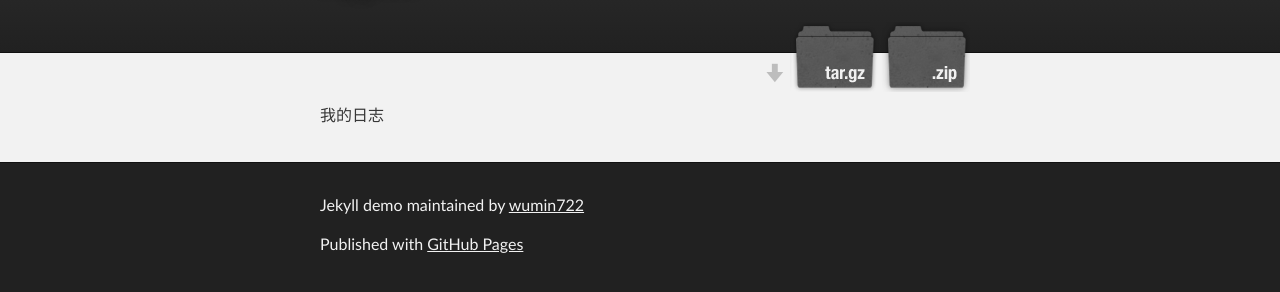
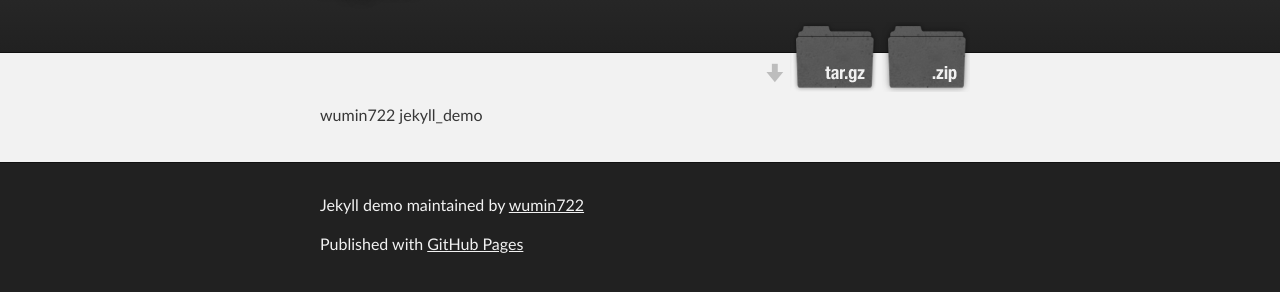
Before and after one commit to wumin722/jekyll_demo, a Jekyll site: the page index.html, which Jekyll copies as it is, in a window 1280 px wide. Shown: the part 157-449 px from the top of the page. Built offline with Jekyll 4.4.1, drawn with Linux system fonts in a browser that asks for light colours; Markdown is read by kramdown in place of the engine named in the settings.

Commit message:
Update index.html

```diff
--- a/index.html
+++ b/index.html
@@ -31,7 +31,7 @@
     <!-- MAIN CONTENT -->
     <div id="main_content_wrap" class="outer">
       <section id="main_content" class="inner">
-        <p>我的日志</p>
+        <p>wumin722 jekyll_demo</p>
       </section>
     </div>
 
```
